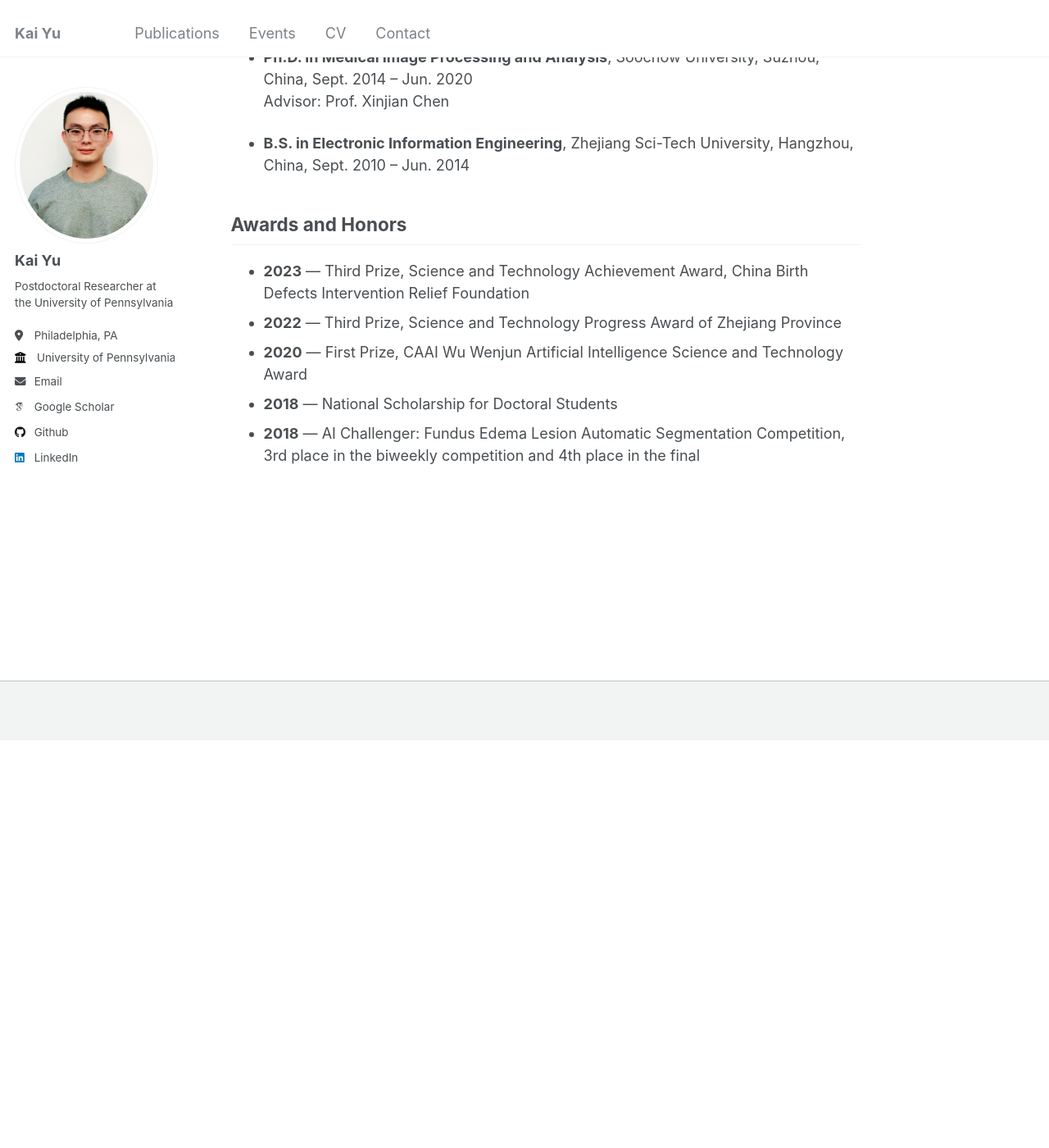
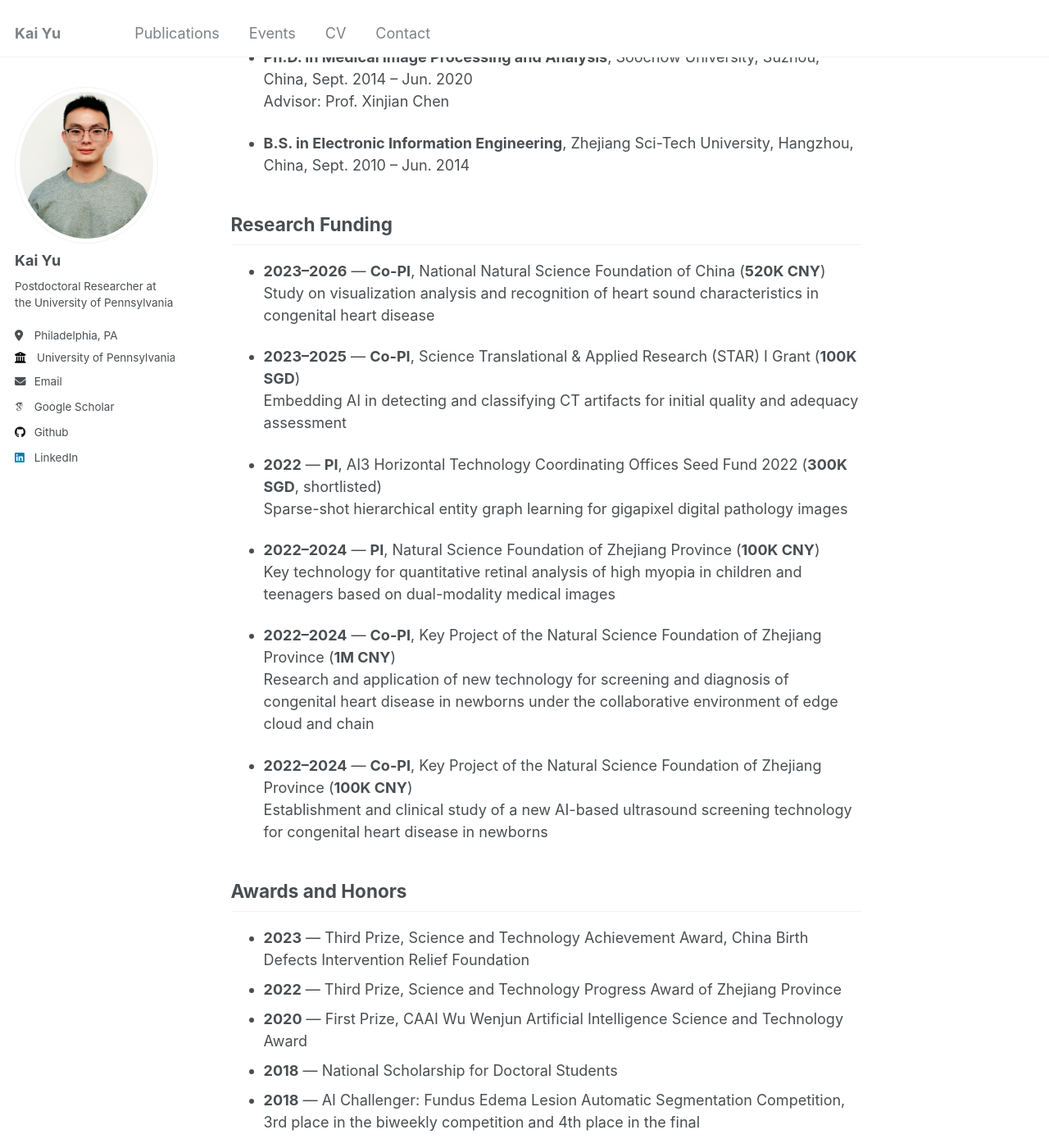
Before and after one commit to yukkai/yukkai.github.io, a Jekyll site: the page built from _pages/about.md, in a window 1280 px wide and 1400 px high, scrolled down 1119 px. Shown: the whole window at 82% size. Built offline with Jekyll 4.4.1, drawn with Linux system fonts in a browser that asks for light colours; some web fonts are replaced; before the commit the page ends 2022 px from its top, so only the background shows below that.

Commit message:
update about

```diff
--- a/_pages/about.md
+++ b/_pages/about.md
@@ -61,7 +61,7 @@ Hi, I’m Kai Yu, a Postdoctoral Researcher in the [Division of Computational He
   Research on multimodal AI for healthcare, with a focus on medical imaging, clinical NLP, and foundation models for clinical decision support.
 
 * **Apr. 2024 – Apr. 2025:** **Postdoctoral Researcher**
-  [Department of Radiology, University of Pennsylvania, Philadelphia, PA, USA](https://www.pennmedicine.org/departments-and-centers/department-of-radiology)
+  [Department of Radiology, University of Pennsylvania, Philadelphia, PA, USA](https://www.med.upenn.edu/cbica/)
   Conducted research on AI methods for medical imaging and radiological data analysis, including image understanding, prediction, and clinical applications.
 
 * **Sept. 2022 – Mar. 2024:** **Research Scientist & Innovation Lead**
@@ -84,6 +84,26 @@ Hi, I’m Kai Yu, a Postdoctoral Researcher in the [Division of Computational He
 * **B.S. in Electronic Information Engineering**, Zhejiang Sci-Tech University, Hangzhou, China, Sept. 2010 – Jun. 2014
 
 <!--  -->
+## Research Funding
+* **2023–2026** — **Co-PI**, National Natural Science Foundation of China (**520K CNY**)
+  Study on visualization analysis and recognition of heart sound characteristics in congenital heart disease
+
+* **2023–2025** — **Co-PI**, Science Translational & Applied Research (STAR) I Grant (**100K SGD**)
+  Embedding AI in detecting and classifying CT artifacts for initial quality and adequacy assessment
+
+* **2022** — **PI**, AI3 Horizontal Technology Coordinating Offices Seed Fund 2022 (**300K SGD**, shortlisted)
+  Sparse-shot hierarchical entity graph learning for gigapixel digital pathology images
+
+* **2022–2024** — **PI**, Natural Science Foundation of Zhejiang Province (**100K CNY**)
+  Key technology for quantitative retinal analysis of high myopia in children and teenagers based on dual-modality medical images
+
+* **2022–2024** — **Co-PI**, Key Project of the Natural Science Foundation of Zhejiang Province (**1M CNY**)
+  Research and application of new technology for screening and diagnosis of congenital heart disease in newborns under the collaborative environment of edge cloud and chain
+
+* **2022–2024** — **Co-PI**, Key Project of the Natural Science Foundation of Zhejiang Province (**100K CNY**)
+  Establishment and clinical study of a new AI-based ultrasound screening technology for congenital heart disease in newborns
+
+<!--  -->
 ## Awards and Honors
 * **2023** — Third Prize, Science and Technology Achievement Award, China Birth Defects Intervention Relief Foundation
 * **2022** — Third Prize, Science and Technology Progress Award of Zhejiang Province
```
